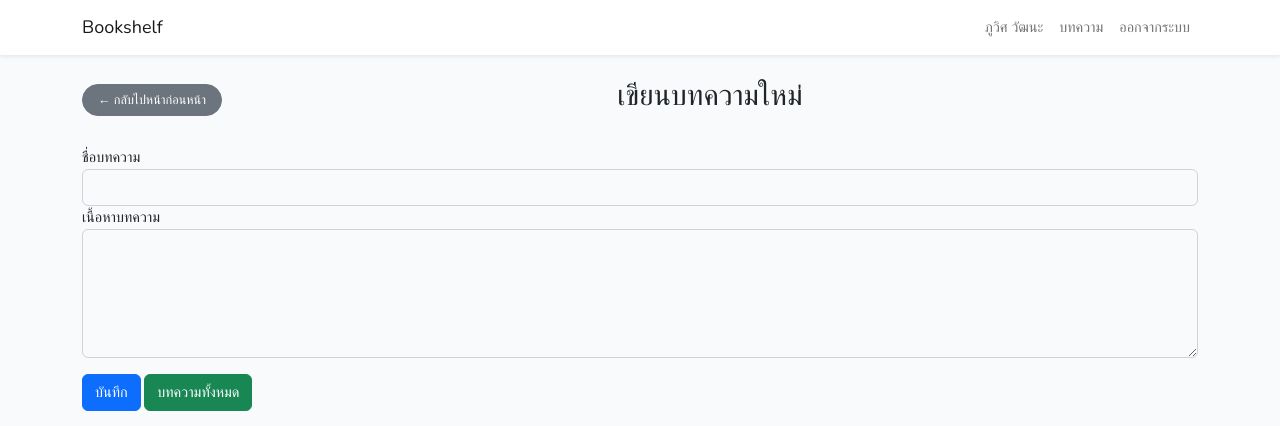
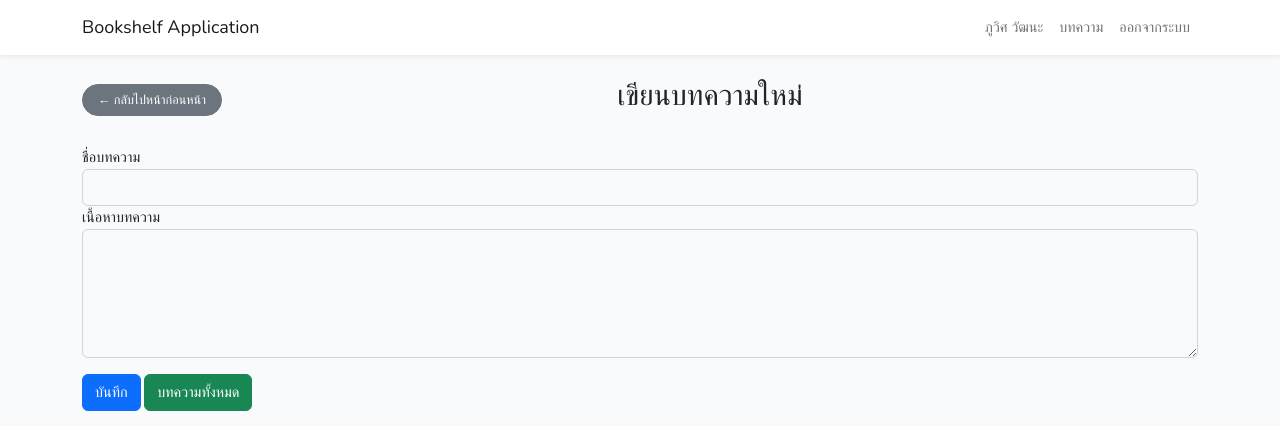
Before and after one commit to Utotech-organize/laravel-101, a Laravel app: page /author/create in a window 1280 px wide. Shown: the top 426 px of the page. Run offline with Laravel 10, Linux system fonts and the light colour scheme; a user stored in the database is signed in; data comes from the database, SQL or seed files in the repository; style sheets or scripts are compiled from the project's sources; some libraries are stand-ins or nearby versions.

Commit message:
fix: 🐛 header-bar
fixed text header

```diff
--- a/resources/views/layouts/app.blade.php
+++ b/resources/views/layouts/app.blade.php
@@ -29,7 +29,7 @@
   <div id="app" class="d-flex flex-column min-vh-100">
     <nav class="navbar navbar-expand-md navbar-light bg-white shadow-sm">
       <div class="container">
-        <a class="navbar-brand" href="{{ url('/') }}">Bookshelf</a>
+        <a class="navbar-brand" href="{{ url('/') }}">Bookshelf Application</a>
         <button class="navbar-toggler" type="button" data-bs-toggle="collapse" data-bs-target="#navbarSupportedContent"
           aria-controls="navbarSupportedContent" aria-expanded="false" aria-label="{{ __('Toggle navigation') }}">
           <span class="navbar-toggler-icon"></span>
```
